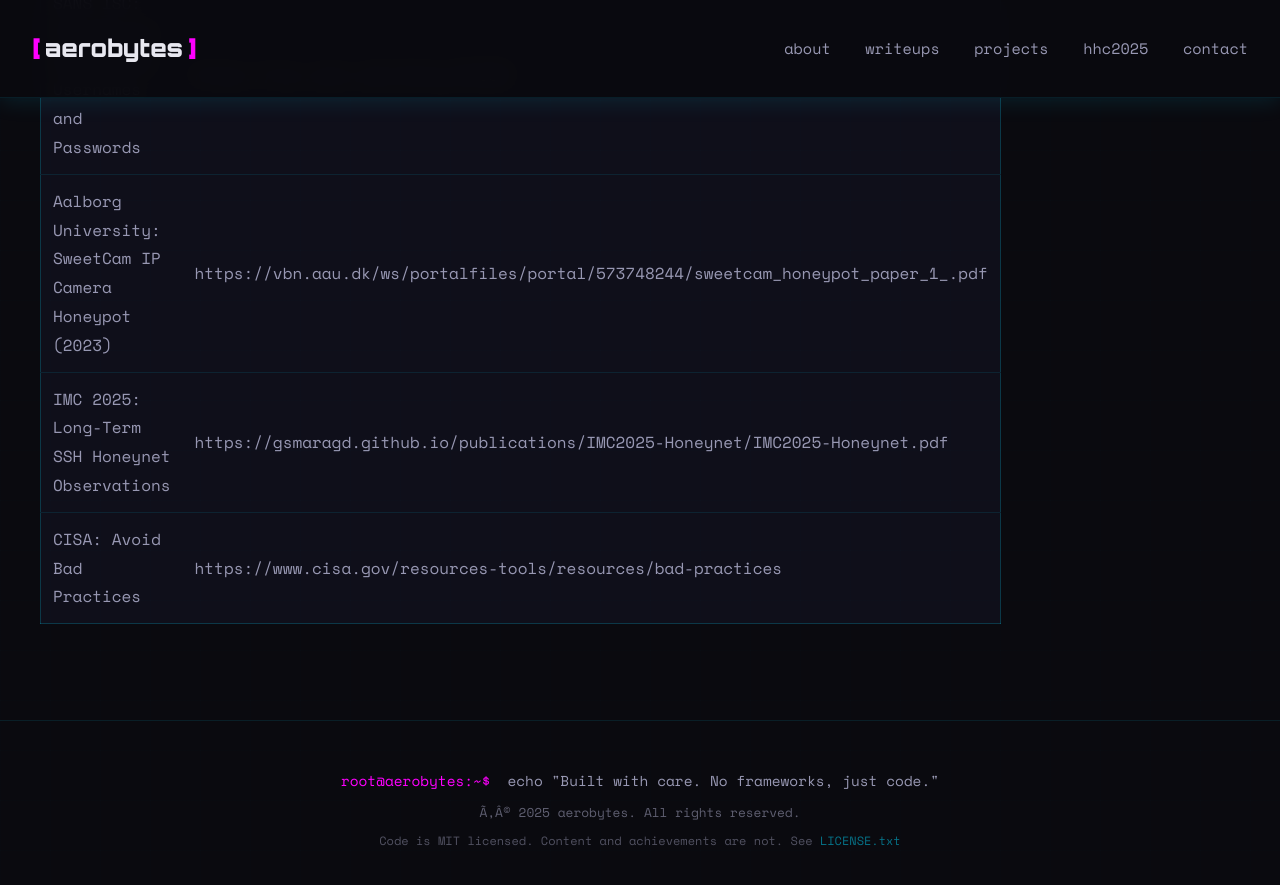
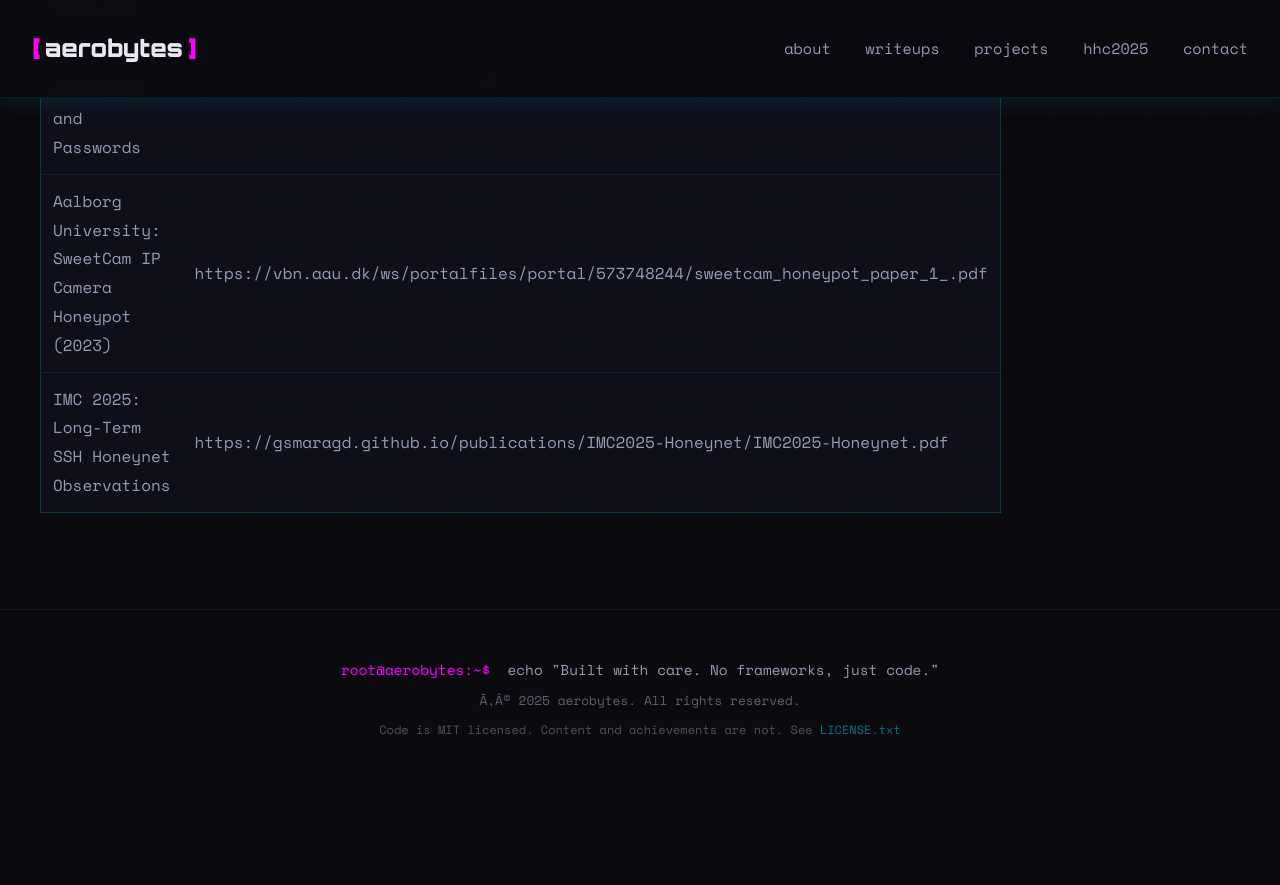
Before and after one commit to Aeronique/aerobytes-site, a Jekyll site: the page built from _posts/2026-03-24-credential-analysis-patterns.md, in a window 1280 px wide and 900 px high, scrolled down 5908 px. Shown: the top 885 px of the window. Built offline with Jekyll 4.4.1, drawn with Linux system fonts in a browser that asks for light colours; after the commit the page ends 6696 px from its top, so only the background shows below that.

Commit message:
Update 2026-03-24-credential-analysis-patterns.md

```diff
--- a/_posts/2026-03-24-credential-analysis-patterns.md
+++ b/_posts/2026-03-24-credential-analysis-patterns.md
@@ -140,4 +140,3 @@ Exact credential counts were not part of the daily query set. Rankings are based
 | SANS ISC: Top Not-So-Common SSH Usernames and Passwords | https://isc.sans.edu/diary/31360 |
 | Aalborg University: SweetCam IP Camera Honeypot (2023) | https://vbn.aau.dk/ws/portalfiles/portal/573748244/sweetcam_honeypot_paper_1_.pdf |
 | IMC 2025: Long-Term SSH Honeynet Observations | https://gsmaragd.github.io/publications/IMC2025-Honeynet/IMC2025-Honeynet.pdf |
-| CISA: Avoid Bad Practices | https://www.cisa.gov/resources-tools/resources/bad-practices |
```
